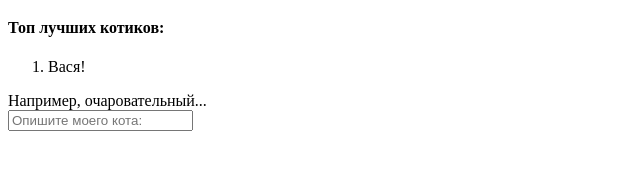
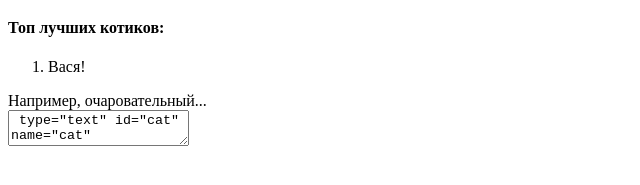
Before and after one commit to OldPartisan/VassilyCat, a plain HTML site: page index.html in a window 1280 px wide. Shown: the part 363-548 px from the top of the page, without its empty margins (0-640 px from the left). Drawn offline with Linux system fonts and the light colour scheme.

Commit message:
Update index.html

```diff
--- a/index.html
+++ b/index.html
@@ -20,7 +20,7 @@
     </ol>
     <form>
       <label for="cat">Например, очаровательный...</label><br>
-      <input type="text" id="cat" name="cat" class="cat" placeholder="Опишите моего кота:">
+      <textarea> type="text" id="cat" name="cat" class="cat" placeholder="Опишите моего кота:"></textarea>
       <br>
     </form>
   </body>
```
